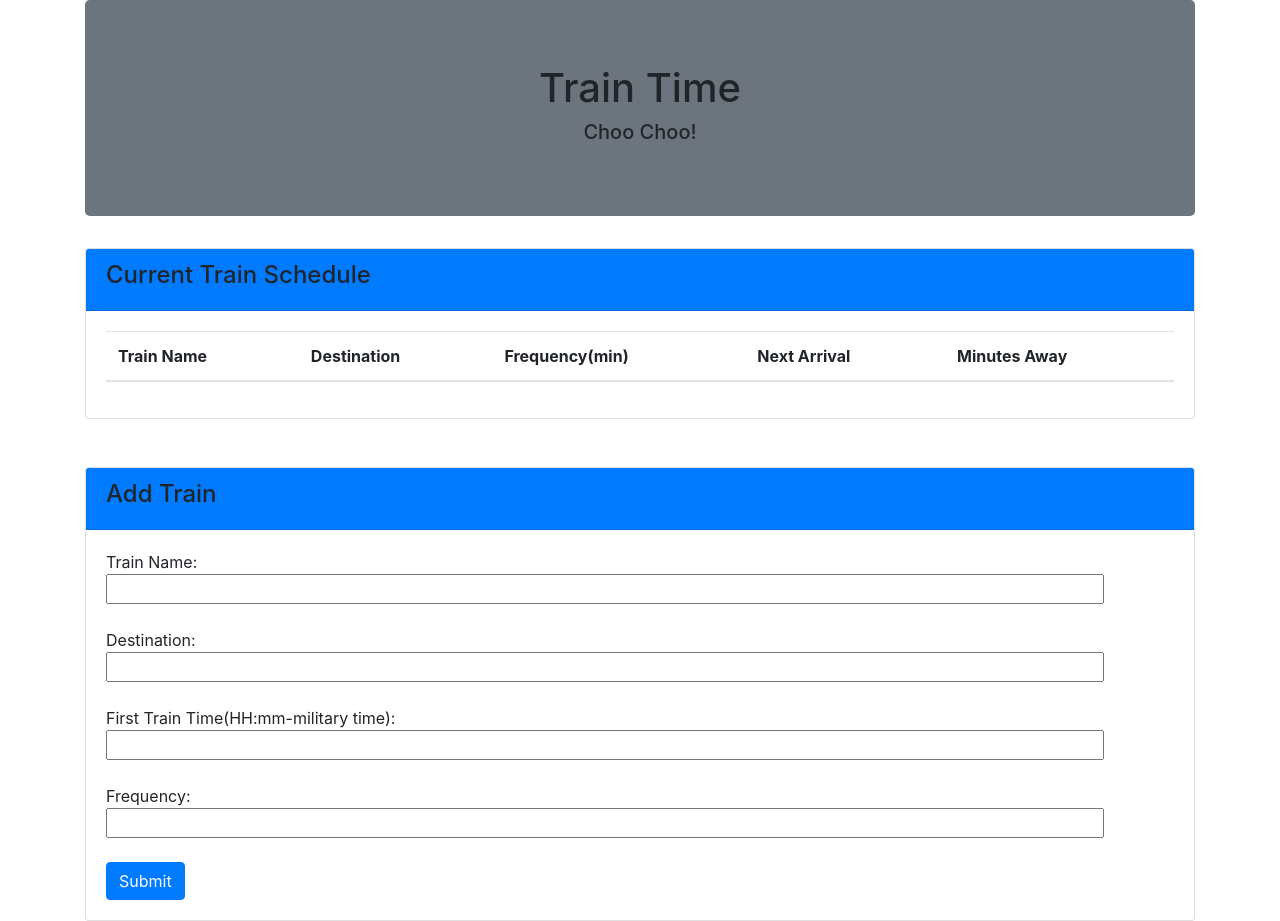
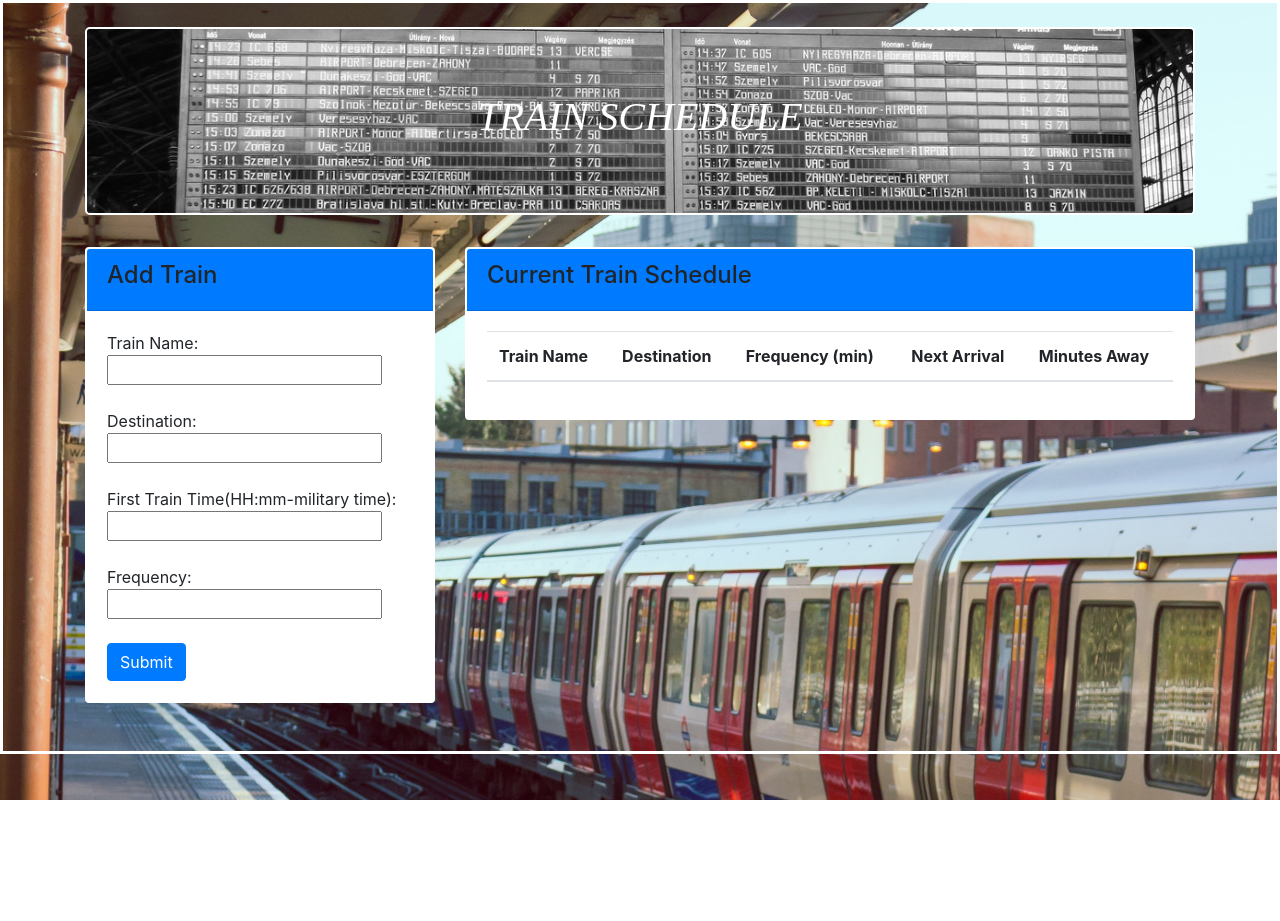
Before and after one commit to ghSB17/Train-Time, a plain HTML site: page index.html in a window 1280 px wide. After the commit the page ends 800 px from the top, so only its background shows below. Drawn offline with nearby package versions, Linux system fonts and the light colour scheme; no server answers; a web font is replaced by a local one.

Commit message:
included images and fixed tables

```diff
--- a/index.html
+++ b/index.html
@@ -6,6 +6,7 @@
     <meta http-equiv="X-UA-Compatible" content="ie=edge">
 
     <link rel="stylesheet" href="https://maxcdn.bootstrapcdn.com/bootstrap/4.0.0/css/bootstrap.min.css">
+    <link href="https://fonts.googleapis.com/css?family=Holtwood+One+SC&amp;subset=latin-ext" rel="stylesheet">
     <script src="https://code.jquery.com/jquery-2.2.4.min.js"></script>
     <script src="https://cdnjs.cloudflare.com/ajax/libs/moment.js/2.21.0/moment.min.js"></script>
 
@@ -15,39 +16,34 @@
     <title>Train Time</title>
 <style>
     .wide{
-        width: 78vw;
+        width: 90%;
+    }
+    .border2 {
+        border: 2px solid white;
+    }
+    #bgPic {
+        background-image: url("./trainBGBody.jpg");
+        background-size: cover;
+        border: 3px solid white;
+    }
+    #bgSmPic{
+        background-image: url("./trainBGJ.jpg");
+        background-size: cover;
+        font-family: 'Holtwood One SC', serif;
+        color:white;
+        font-style: oblique;
+
+
     }
 </style>
 </head>
-<body>
+<body id="bgPic">
+    <br>
     <div class="container">
-        <div class="jumbotron bg-secondary text-center"><h1>Train Time</h1> <h5>Choo Choo!</h5></div>
-    </div>
-
-    <div class="container">
-        <div class="card">
-            <div class="card-header bg-primary"><h4>Current Train Schedule</h4></div>
-            <div class="card-body">
-                <table class="table">
-                    <thead>
-                        <tr>
-                            <th scope="col">Train Name</th>
-                            <th scope="col">Destination</th>
-                            <th scope="col">Frequency(min)</th>
-                            <th scope="col">Next Arrival</th>
-                            <th scope="col">Minutes Away</th>
-                        </tr>
-                        <tbody>
-
-                        </tbody>
-                    </thead>
-                </table>
-
-            </div>
-        </div>
-    </div> <br><br>
-    <div class="container">
-        <div class="card">
+        <div class="container text-center jumbotron border2" id="bgSmPic"><h1>TRAIN SCHEDULE</h1> </div>
+        <div class="row">
+            <div class="col-lg-4 col-md-4 col-sm-none">
+                <div class="card border2">
                     <div class="card-header bg-primary"><h4>Add Train</h4></div>
                     <div class="card-body">
                         <form>
@@ -63,5 +59,30 @@
                         </form>
                     </div>
                 </div>
+            </div>
+
+            <div class="col-lg-8 col-md-8 col-sm-none">
+                <div class="card border2">
+                    <div class="card-header bg-primary"><h4>Current Train Schedule</h4></div>
+                    <div class="card-body">
+                        <table class="table">
+                            <thead>
+                                <tr>
+                                    <th scope="col">Train Name</th>
+                                    <th scope="col">Destination</th>
+                                    <th scope="col">Frequency (min)</th>
+                                    <th scope="col">Next Arrival</th>
+                                    <th scope="col">Minutes Away</th>
+                                </tr>
+                                <tbody>
+
+                                </tbody>
+                            </thead>
+                        </table>
+                    </div>
+                </div>
+            </div>
+        </div>
+        <br><br>
 </body>
 </html>
```
Also changed, not shown: trainBGBody.jpg (added), trainBGJ.jpg (added). Lines whose indentation alone changed are shown as unchanged.
